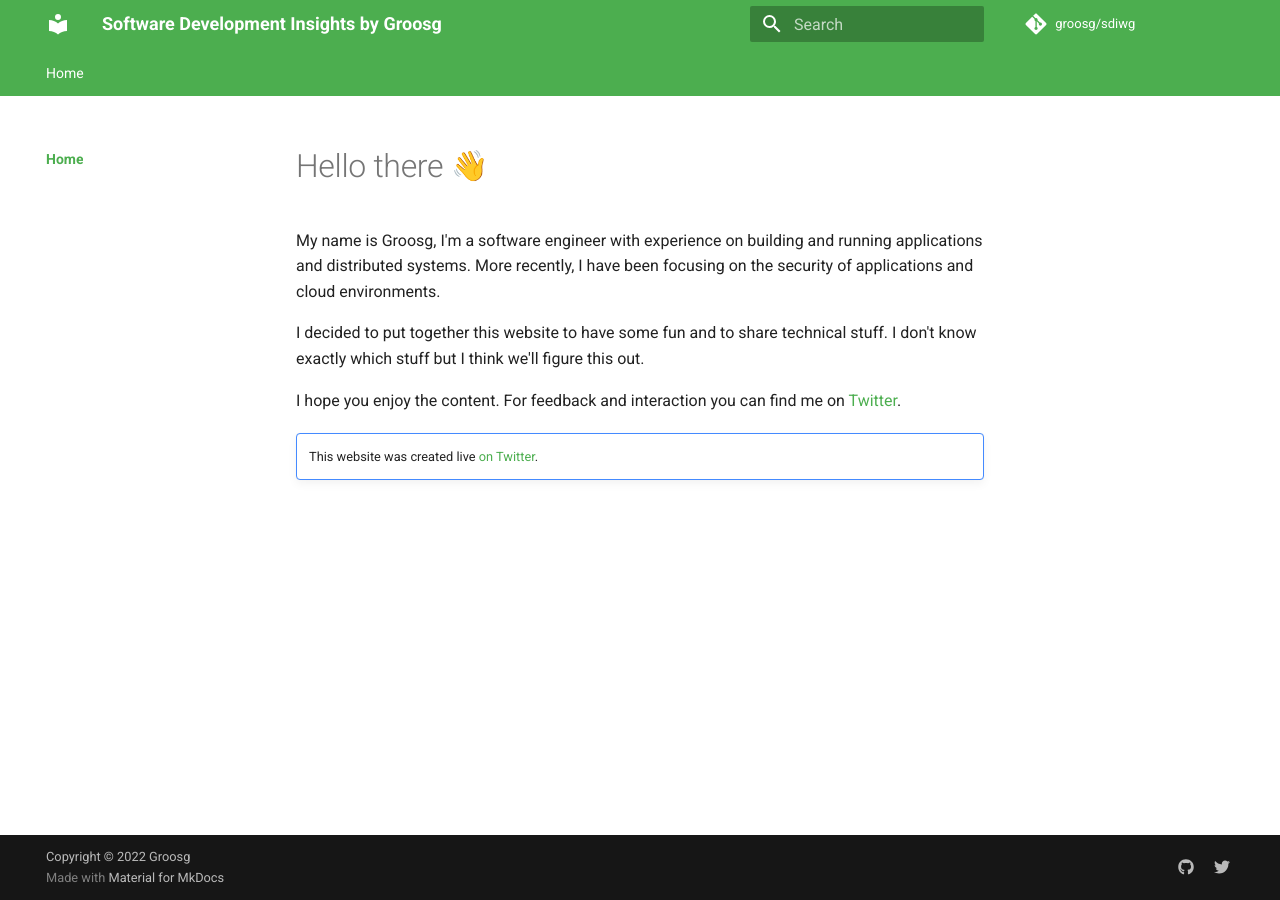
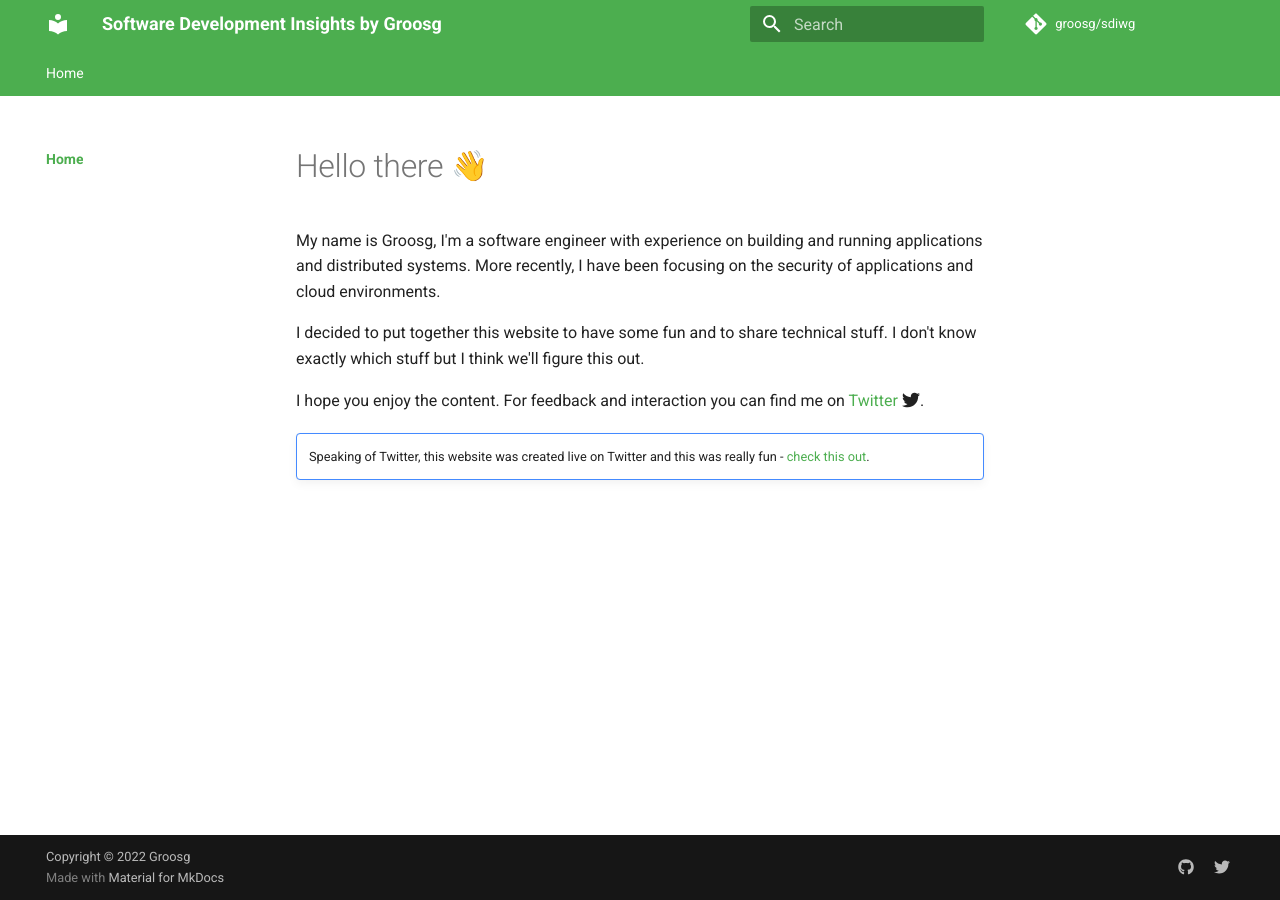
Before and after one commit to groosg/insights, an MkDocs documentation site: the page built from docs/index.md, in a window 1280 px wide. Built offline with MkDocs 1.6.1 and Material for MkDocs 9.7.7, drawn with Linux system fonts in a browser that asks for light colours; emoji names are drawn with the system emoji font; comment, search, counter and statistics services are not loaded.

Commit message:
fix icons

```diff
--- a/docs/index.md
+++ b/docs/index.md
@@ -8,7 +8,8 @@ I decided to put together this website to have some fun and to share technical
 stuff. I don't know exactly which stuff but I think we'll figure this out.
 
 I hope you enjoy the content. For feedback and interaction you can find me
-on [Twitter](https://twitter.com/gr00sg).
+on [Twitter](https://twitter.com/gr00sg) :fontawesome-brands-twitter:.
 
 !!! note ""
-    This website was created live [on Twitter](https://twitter.com/gr00sg/status/1558226720309780480).
+    Speaking of Twitter, this website was created live on Twitter and this was really fun
+    - [check this out](https://twitter.com/gr00sg/status/1558226720309780480).
--- a/mkdocs.yml
+++ b/mkdocs.yml
@@ -8,6 +8,9 @@ repo_url: "https://github.com/groosg/sdiwg"
 edit_uri: "edit/main/docs/"
 
 copyright: Copyright &copy; 2022 Groosg
+
+extra_css:
+  - assets/stylesheets/extra.css
 
 theme:
   name: "material"
@@ -55,7 +58,7 @@ markdown_extensions:
   - pymdownx.details
   - pymdownx.emoji:
       emoji_index: !!python/name:materialx.emoji.twemoji
-      emoji_generator: !!python/name:pymdownx.emoji.to_svg
+      emoji_generator: !!python/name:materialx.emoji.to_svg
   - pymdownx.inlinehilite
   - pymdownx.magiclink
   - pymdownx.mark
--- /dev/null
+++ b/theme/assets/stylesheets/extra.css
@@ -0,0 +1,3 @@
+.twitter {
+    color: #1DA1F2;
+  }
```
